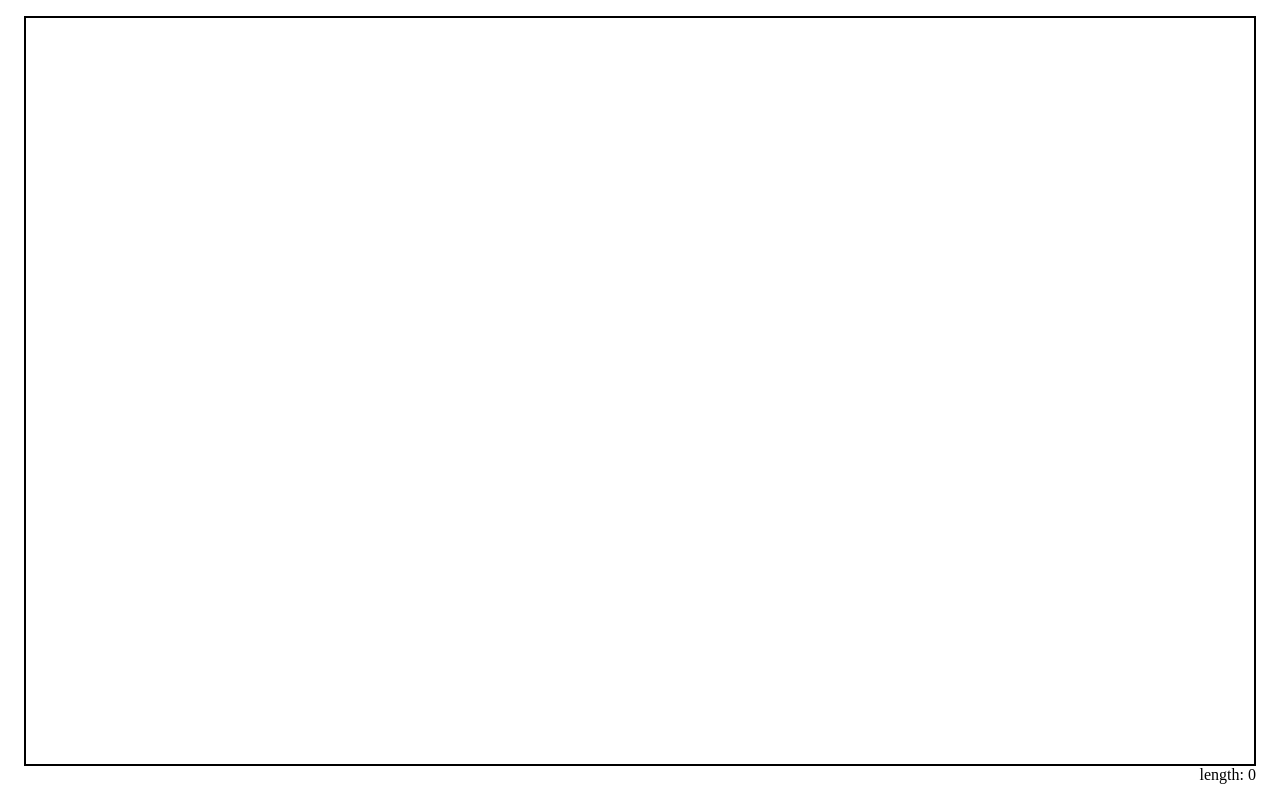
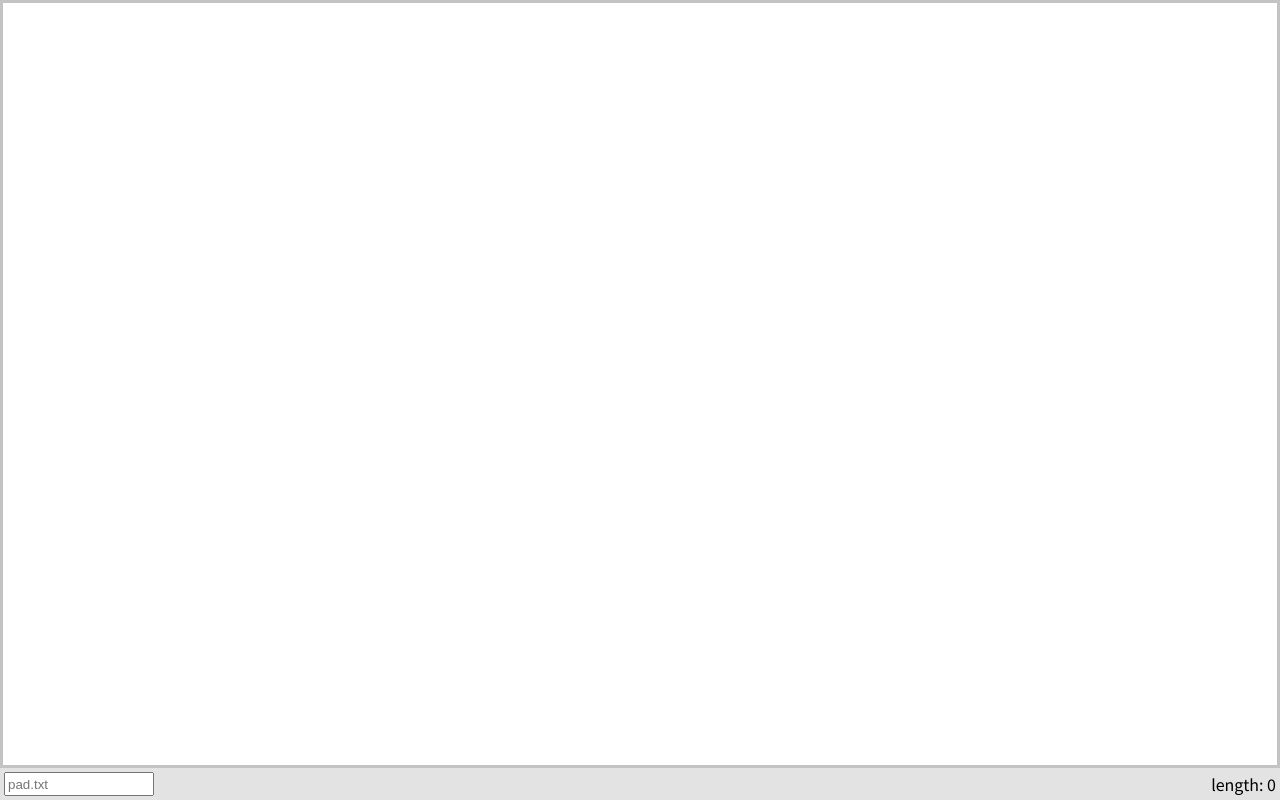
Before and after one commit to stoneapptech/simple-pad, a plain HTML site: page index.html in a window 1280 px wide. Drawn offline with Linux system fonts and the light colour scheme.

Commit message:
feat: new ui
- customizable filename
- add font: Noto Sans TC
- re-design status bar

```diff
--- a/index.html
+++ b/index.html
@@ -3,6 +3,9 @@
 <head>
     <meta charset="UTF-8">
     <meta name="viewport" content="width=device-width, initial-scale=1.0">
+    <link rel="preconnect" href="https://fonts.googleapis.com">
+    <link rel="preconnect" href="https://fonts.gstatic.com" crossorigin>
+    <link href="https://fonts.googleapis.com/css2?family=Noto+Sans+TC&display=swap" rel="stylesheet">
     <title>Simple Pad</title>
     <style>
         * {
@@ -14,12 +17,13 @@
             width: 100%;
             margin: 0;
             padding: 0;
+            font-family: Noto Sans TC, sans-serif;
         }
 
         .container {
             width: 100%;
             height: 100%;
-            padding: 1em 1.5em;
+            padding: 0;
             margin: auto;
             display: flex;
             justify-content: center;
@@ -33,18 +37,35 @@
             width: 100%;
             overflow: auto;
             padding: 1em;
-            border: 2px solid black;
+            border: 3px solid #c3c3c3;
+        }
+
+        #status {
+            width: 100%;
+            padding: .25rem;
+            display: grid;
+            grid-template-columns: 150px 1fr minmax(min-content, 100px);
+            background-color: #e3e3e3;
+        }
+
+        #filename {
+            grid-column: 1;
         }
 
         #counter {
-            align-self: flex-end;
+            grid-column: 3;
+            white-space: pre;
+            text-align: end;
         }
     </style>
 </head>
 <body>
     <div class="container">
         <div id="pad" contenteditable="true"></div>
-        <span id="counter"></span>
+        <div id="status">
+            <input id="filename" type="text" placeholder="pad.txt">
+            <div id="counter"></div>
+        </div>
     </div>
     <script>
         const $ = (selector) => { return document.querySelector(selector); }
@@ -69,25 +90,29 @@
             URL.revokeObjectURL(url);
         }
 
+        function updateCounter() {
+            $("#counter").textContent = `length: ${$("#pad").innerText.length}`;
+        }
+
         $("#pad").addEventListener("input", function(e) {
             let el = e.target;
-            if (el.textContent) localStorage.setItem("pad_content", el.innerText);
+            if (el.innerText) localStorage.setItem("pad_content", el.innerText);
             else localStorage.removeItem("pad_content");
-            $("#counter").textContent = `length: ${$("#pad").innerText.length}`;
+            updateCounter();
         });
 
         if (localStorage.getItem("pad_content")) {
             $("#pad").innerText = localStorage.getItem("pad_content");
         }
 
-        $("#counter").textContent = `length: ${$("#pad").innerText.length}`;
+        updateCounter();
 
         document.body.addEventListener("keydown", (ev) => {
             // Ctrl + S => save file
             if (ev.ctrlKey && ev.key == "s") {
                 ev.preventDefault();
 
-                downloadFile("pad.txt", $("#pad").innerText, "text/plain");
+                downloadFile($("#filename").value || "pad.txt", $("#pad").innerText, "text/plain");
             }
         });
     </script>
```
